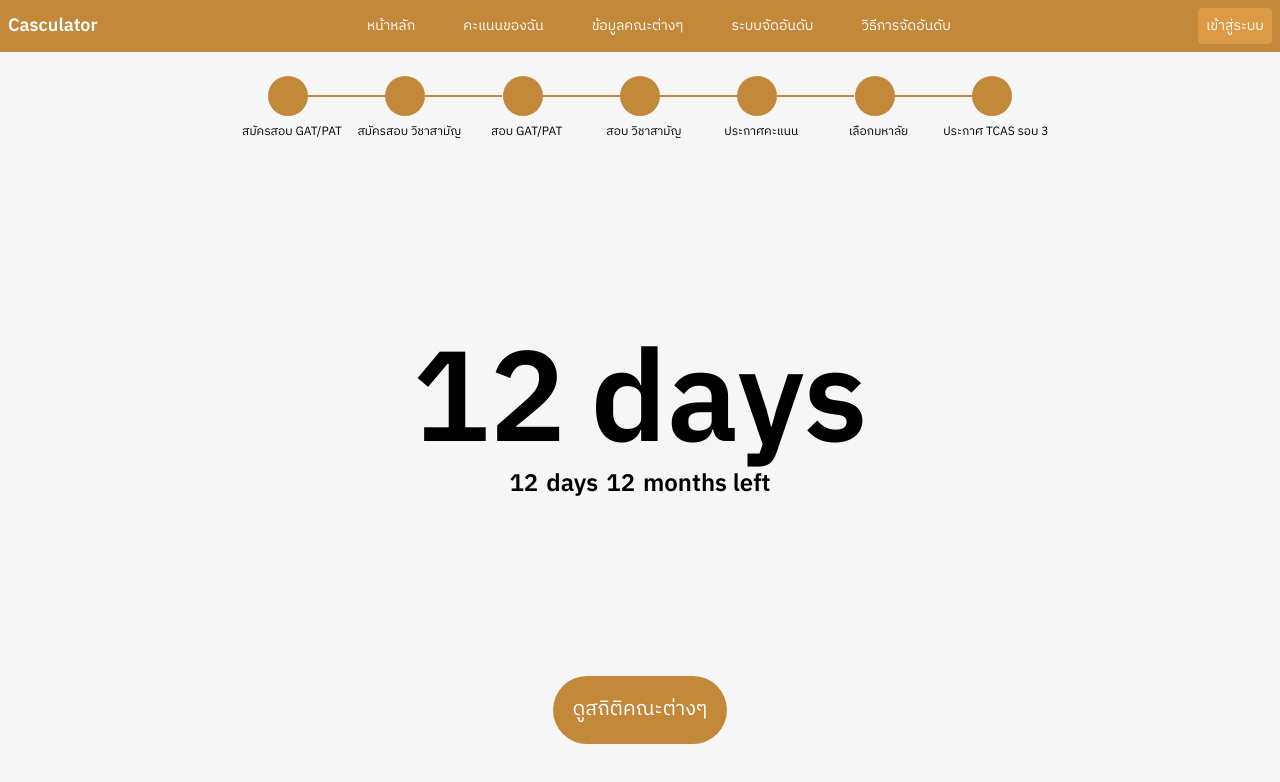
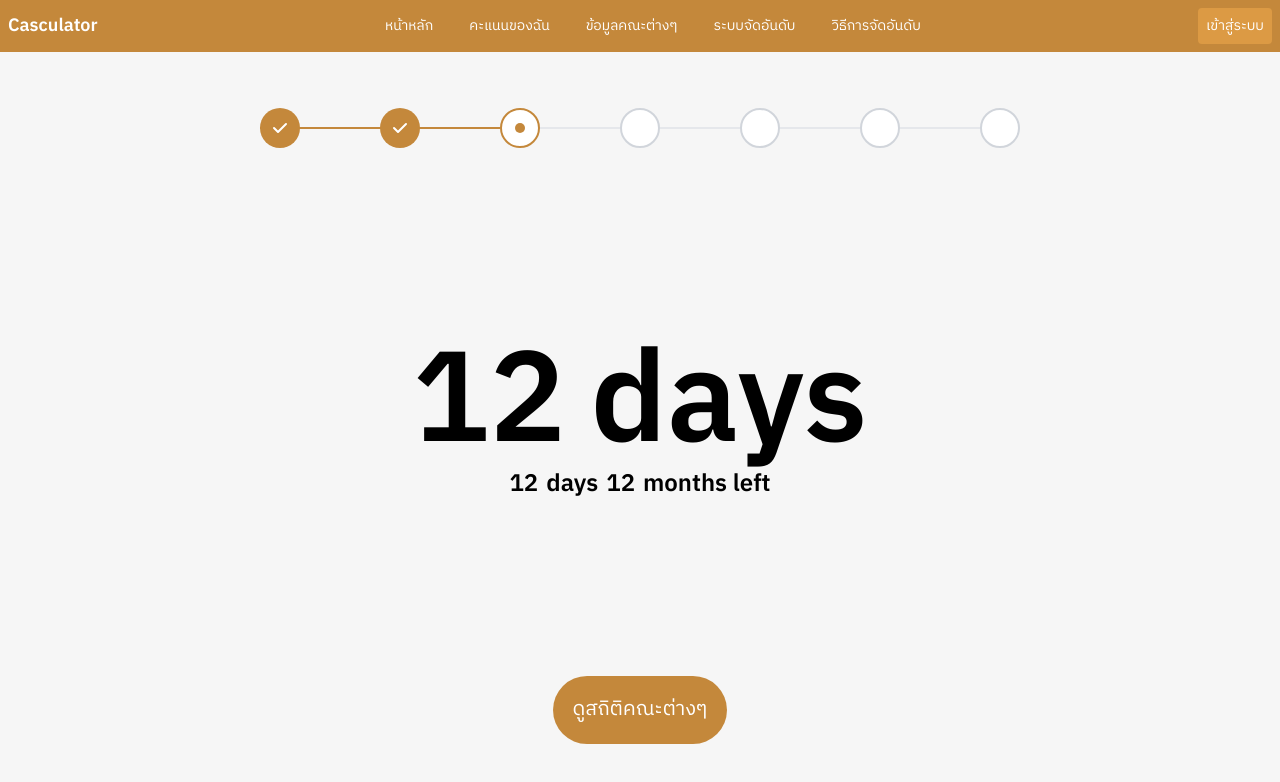
Before and after one commit to msp5382/casculator, a Next.js app: page / in a window 1280 px wide. Shown: the top 782 px of the page. Built offline with nearby package versions, Linux system fonts and the light colour scheme.

Commit message:
new progress bar

```diff
--- /dev/null
+++ b/components/Bars/TailProg.tsx
@@ -0,0 +1,72 @@
+import { CheckIcon } from '@heroicons/react/solid'
+
+const steps = [
+    { name: 'Step 1', href: '#', status: 'complete' },
+    { name: 'Step 2', href: '#', status: 'complete' },
+    { name: 'Step 3', href: '#', status: 'current' },
+    { name: 'Step 4', href: '#', status: 'upcoming' },
+    { name: 'Step 5', href: '#', status: 'upcoming' },
+    { name: 'Step 6', href: '#', status: 'upcoming' },
+    { name: 'Step 7', href: '#', status: 'upcoming' },
+]
+
+function classNames(...classes: any[]) {
+    return classes.filter(Boolean).join(' ')
+}
+
+export default function ProgressBar() {
+    return (
+        <nav aria-label="Progress">
+            <ol className="flex items-center">
+                {steps.map((step, stepIdx) => (
+                    <li key={step.name} className={classNames(stepIdx !== steps.length - 1 ? 'pr-8 md:pr-20 sm:pr-14' : '', 'relative')}>
+                        {step.status === 'complete' ? (
+                            <>
+                                <div className="absolute inset-0 flex items-center" aria-hidden="true">
+                                    <div className="h-0.5 w-full bg-base" />
+                                </div>
+                                <a
+                                    href="#"
+                                    className="relative w-10 h-10 flex items-center justify-center bg-base rounded-full"
+                                >
+                                    <CheckIcon className="w-5 h-5 text-white" aria-hidden="true" />
+                                    <span className="sr-only">{step.name}</span>
+                                </a>
+                            </>
+                        ) : step.status === 'current' ? (
+                            <>
+                                <div className="absolute inset-0 flex items-center" aria-hidden="true">
+                                    <div className="h-0.5 w-full bg-gray-200" />
+                                </div>
+                                <a
+                                    href="#"
+                                    className="relative w-10 h-10 flex items-center justify-center bg-white border-2 border-base rounded-full"
+                                    aria-current="step"
+                                >
+                                    <span className="h-2.5 w-2.5 bg-base rounded-full" aria-hidden="true" />
+                                    <span className="sr-only">{step.name}</span>
+                                </a>
+                            </>
+                        ) : (
+                            <>
+                                <div className="absolute inset-0 flex items-center" aria-hidden="true">
+                                    <div className="h-0.5 w-full bg-gray-200" />
+                                </div>
+                                <a
+                                    href="#"
+                                    className="group relative w-10 h-10 flex items-center justify-center bg-white border-2 border-gray-300 rounded-full hover:border-gray-400"
+                                >
+                                    <span
+                                        className="h-2.5 w-2.5 bg-transparent rounded-full group-hover:bg-gray-300"
+                                        aria-hidden="true"
+                                    />
+                                    <span className="sr-only">{step.name}</span>
+                                </a>
+                            </>
+                        )}
+                    </li>
+                ))}
+            </ol>
+        </nav>
+    )
+}
--- /dev/null
+++ b/components/Bars/TailProgH.tsx
@@ -0,0 +1,86 @@
+/* This example requires Tailwind CSS v2.0+ */
+import { CheckIcon } from '@heroicons/react/solid'
+
+const steps = [
+    { name: 'Create account', description: 'Vitae sed mi luctus laoreet.', href: '#', status: 'complete' },
+    {
+        name: 'Profile information',
+        description: 'Cursus semper viverra facilisis et et some more.',
+        href: '#',
+        status: 'current',
+    },
+    { name: 'Business information', description: 'Penatibus eu quis ante.', href: '#', status: 'upcoming' },
+    { name: 'Theme', description: 'Faucibus nec enim leo et.', href: '#', status: 'upcoming' },
+    { name: 'Preview', description: 'Iusto et officia maiores porro ad non quas.', href: '#', status: 'upcoming' },
+    { name: 'Preview', description: 'Iusto et officia maiores porro ad non quas.', href: '#', status: 'upcoming' },
+    { name: 'Preview', description: 'Iusto et officia maiores porro ad non quas.', href: '#', status: 'upcoming' },
+]
+
+function classNames(...classes: any[]) {
+    return classes.filter(Boolean).join(' ')
+}
+
+export default function ProgressBarH() {
+    return (
+        <nav aria-label="Progress">
+            <ol className="overflow-hidden">
+                {steps.map((step, stepIdx) => (
+                    <li key={step.name} className={classNames(stepIdx !== steps.length - 1 ? 'pb-10' : '', 'relative')}>
+                        {step.status === 'complete' ? (
+                            <>
+                                {stepIdx !== steps.length - 1 ? (
+                                    <div className="-ml-px absolute mt-0.5 top-4 left-4 w-0.5 h-full bg-base" aria-hidden="true" />
+                                ) : null}
+                                <a href={step.href} className="relative flex items-start group">
+                                    <span className="h-9 flex items-center">
+                                        <span className="relative z-10 w-8 h-8 flex items-center justify-center bg-base rounded-full ">
+                                            <CheckIcon className="w-5 h-5 text-white" aria-hidden="true" />
+                                        </span>
+                                    </span>
+                                    <span className="ml-4 min-w-0 flex flex-col">
+                                        <span className="text-xs font-semibold tracking-wide uppercase">{step.name}</span>
+                                        <span className="text-sm text-gray-500">{step.description}</span>
+                                    </span>
+                                </a>
+                            </>
+                        ) : step.status === 'current' ? (
+                            <>
+                                {stepIdx !== steps.length - 1 ? (
+                                    <div className="-ml-px absolute mt-0.5 top-4 left-4 w-0.5 h-full bg-gray-300" aria-hidden="true" />
+                                ) : null}
+                                <a href={step.href} className="relative flex items-start group" aria-current="step">
+                                    <span className="h-9 flex items-center" aria-hidden="true">
+                                        <span className="relative z-10 w-8 h-8 flex items-center justify-center bg-white border-2 border-base rounded-full">
+                                            <span className="h-2.5 w-2.5 bg-base rounded-full" />
+                                        </span>
+                                    </span>
+                                    <span className="ml-4 min-w-0 flex flex-col">
+                                        <span className="text-xs font-semibold tracking-wide uppercase text-base">{step.name}</span>
+                                        <span className="text-sm text-gray-500">{step.description}</span>
+                                    </span>
+                                </a>
+                            </>
+                        ) : (
+                            <>
+                                {stepIdx !== steps.length - 1 ? (
+                                    <div className="-ml-px absolute mt-0.5 top-4 left-4 w-0.5 h-full bg-gray-300" aria-hidden="true" />
+                                ) : null}
+                                <a href={step.href} className="relative flex items-start group">
+                                    <span className="h-9 flex items-center" aria-hidden="true">
+                                        <span className="relative z-10 w-8 h-8 flex items-center justify-center bg-white border-2 border-gray-300 rounded-full group-hover:border-gray-400">
+                                            <span className="h-2.5 w-2.5 bg-transparent rounded-full group-hover:bg-gray-300" />
+                                        </span>
+                                    </span>
+                                    <span className="ml-4 min-w-0 flex flex-col">
+                                        <span className="text-xs font-semibold tracking-wide uppercase text-gray-500">{step.name}</span>
+                                        <span className="text-sm text-gray-500">{step.description}</span>
+                                    </span>
+                                </a>
+                            </>
+                        )}
+                    </li>
+                ))}
+            </ol>
+        </nav>
+    )
+}
--- a/components/Nav.tsx
+++ b/components/Nav.tsx
@@ -28,7 +28,7 @@ const Nav = () => {
               <div
                 key={i}
                 onClick={() => router.push(t.path)}
-                className="ml-12 text-sm text-white cursor-pointer"
+                className="ml-9 text-sm text-white cursor-pointer"
               >
                 {t.name}
               </div>
--- a/components/animated/CountDown.animated.tsx
+++ b/components/animated/CountDown.animated.tsx
@@ -11,11 +11,11 @@ const CountDown = () => {
     })
     return (
         <>
-            <div className="flex flex-row md:mt-12 font-bold text-center text-6xl lg:text-9xl">
+            <div className="flex flex-row md:mt-12 font-bold text-center text-6xl md:text-9xl">
                 <animated.div>{number.to(n => n.toFixed(0))}</animated.div>
                 <div className='ml-6'>day{target > 1 ? "s" : ""}</div>
             </div>
-            <div className="flex flex-row font-bold text-center text-lg  lg:text-2xl justify-center">
+            <div className="flex flex-row font-bold text-center text-lg  md:text-2xl justify-center">
                 <animated.div>{number.to(n => n.toFixed(0))}</animated.div>
                 <div className='ml-2 mr-2'>day{target > 1 ? "s" : ""}</div>
                 <animated.div>{number.to(n => n.toFixed(0))}</animated.div>
--- a/package.json
+++ b/package.json
@@ -6,6 +6,8 @@
     "start": "next start"
   },
   "dependencies": {
+    "@headlessui/react": "^1.4.0",
+    "@heroicons/react": "^1.0.3",
     "@types/jest": "^26.0.24",
     "@types/node": "^16.4.3",
     "@types/react": "^17.0.15",
--- a/pages/index.tsx
+++ b/pages/index.tsx
@@ -1,7 +1,8 @@
 import { useEffect, useState, useRef } from "react";
 import { useRouter } from 'next/router'
 // Components
-import ProgressBar from "../components/Bars/ProgressBar";
+import ProgressBar from "../components/Bars/TailProg";
+import ProgressBarH from "../components/Bars/TailProgH";
 import Nav from "../components/Nav";
 import CountDown from "../components/animated/CountDown.animated"
 import router from "next/router";
@@ -32,12 +33,12 @@ const Index = () => {
       <div
         className="h-screen flex flex-col"
       >
-        <div className="hidden md:block lg:block">
+        <div className="hidden sm:flex justify-center mt-16">
           <ProgressBar></ProgressBar>
         </div>
 
         <div className="h-screen flex flex-col items-center">
-          <div className="my-auto">
+          <div className="my-auto pb-8">
             <CountDown />
           </div>
           <div className="flex justify-center">
@@ -73,10 +74,9 @@ const Index = () => {
         </div>
       </div>
       <div
-        className="min-h-screen md:hidden flex flex-col justify-around"
-        style={{ marginTop: -40, paddingTop: 40 }}>
-        <div ref={proRef} className='h-4' />
-        <ProgressBar></ProgressBar>
+        className="min-h-screen md:hidden flex items-center pr-3 pl-3 justify-around"
+        style={{ marginTop: -40, paddingTop: 40 }} ref={proRef}>
+        <ProgressBarH></ProgressBarH>
       </div>
       <div
         className="h-screen flex flex-col"
```
Also changed, not shown: 1 other file (tests, documents, lock files or other folders).
